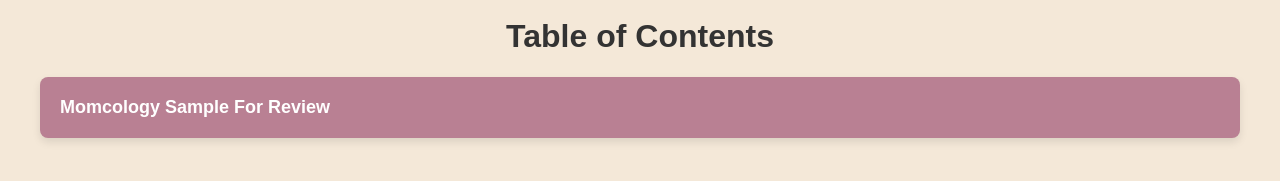
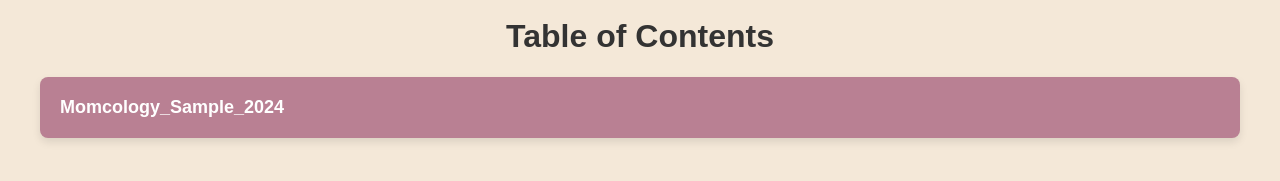
Before and after one commit to UMN371/Copy, a plain HTML site: page index.html in a window 1280 px wide. Shown: the part 43-224 px from the top of the page. Drawn offline with Linux system fonts and the light colour scheme.

Commit message:
Update index.html

```diff
--- a/index.html
+++ b/index.html
@@ -45,7 +45,7 @@
 <img src="C:/Users/luxxx371/Box/Requests/Momcology/Momcology/Momcology Plum Logo with Gold Ribbon.png" alt="" style="width:100%; max-width:600px; display:block; margin:0 auto;">
 <h1>Table of Contents</h1>
 <ul>
-<li><a href="Momcology_Sample_2024.html">Momcology Sample For Review</a></li>
+<li><a href="Momcology_Sample_2024.html">Momcology_Sample_2024</a></li>
 
 </ul>
 </body>
```
